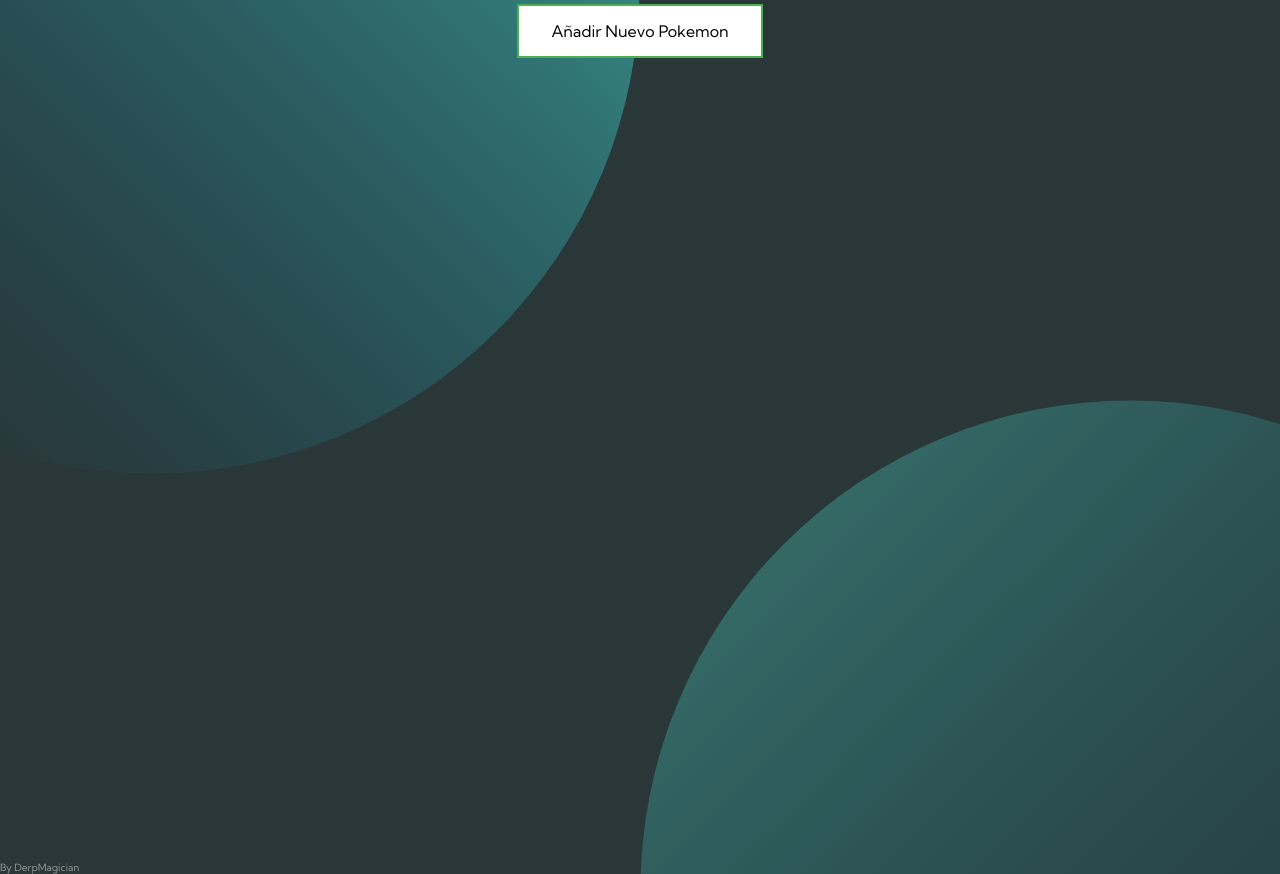
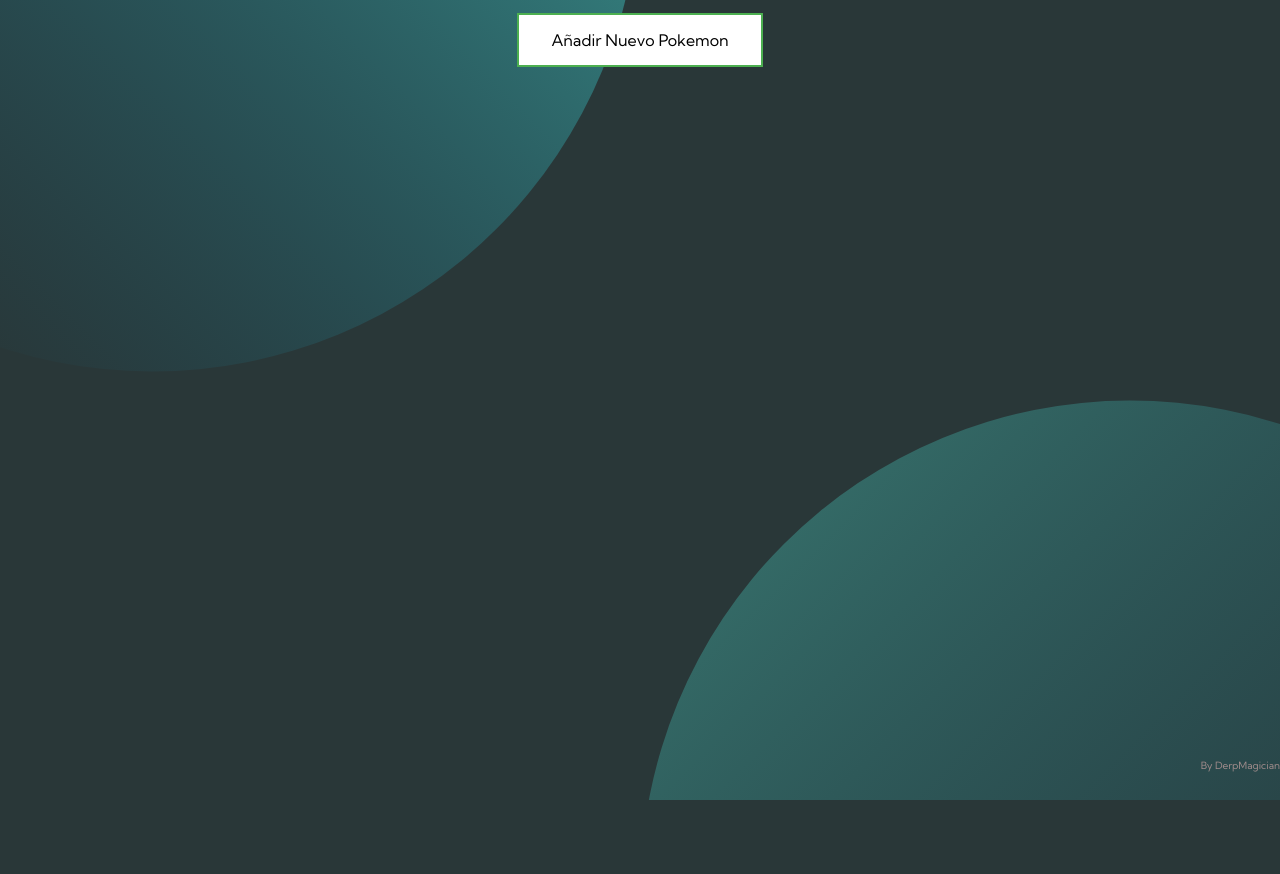
Before and after one commit to derpmagician/ProfileCard, a plain HTML site: page index.html in a window 1280 px wide. After the commit the page ends 800 px from the top, so only its background shows below. Drawn offline with Linux system fonts and the light colour scheme; no server answers.

Commit message:
changing page layout

```diff
--- a/scss/estilos.scss
+++ b/scss/estilos.scss
@@ -2,7 +2,7 @@
     --drk-cyan: hsl(185, 15%, 19%);
     --vdrk-desaturated-blue: hsl(229, 23%, 23%);
     --drk-grayish-blue: hsl(227, 10%, 46%);
-    --drk-gray: hsl(0, 0%, 59%);
+    --drk-gray: hsl(0, 10%, 59%);
     --img-size: 192px;
 }
 
@@ -23,7 +23,10 @@
 }
 
 footer{
-    color: var(--drk-gray)
+    display: flex;
+    justify-content: flex-end;
+    color: var(--drk-gray);
+    //height: 5vh;
 }
 
 
@@ -31,7 +34,7 @@
     display: flex;
     justify-content: center;
     align-items: center;
-
+    height: 10vh;
     .button {
         border: none;
         color: white;
@@ -61,7 +64,7 @@
     display: flex;
     justify-content: center;
     align-items: center;
-    height: 100vh;
+    height: 85vh;
 }
 
 .card{
```
Also changed, not shown: scss/estilos.css, 1 other file.
